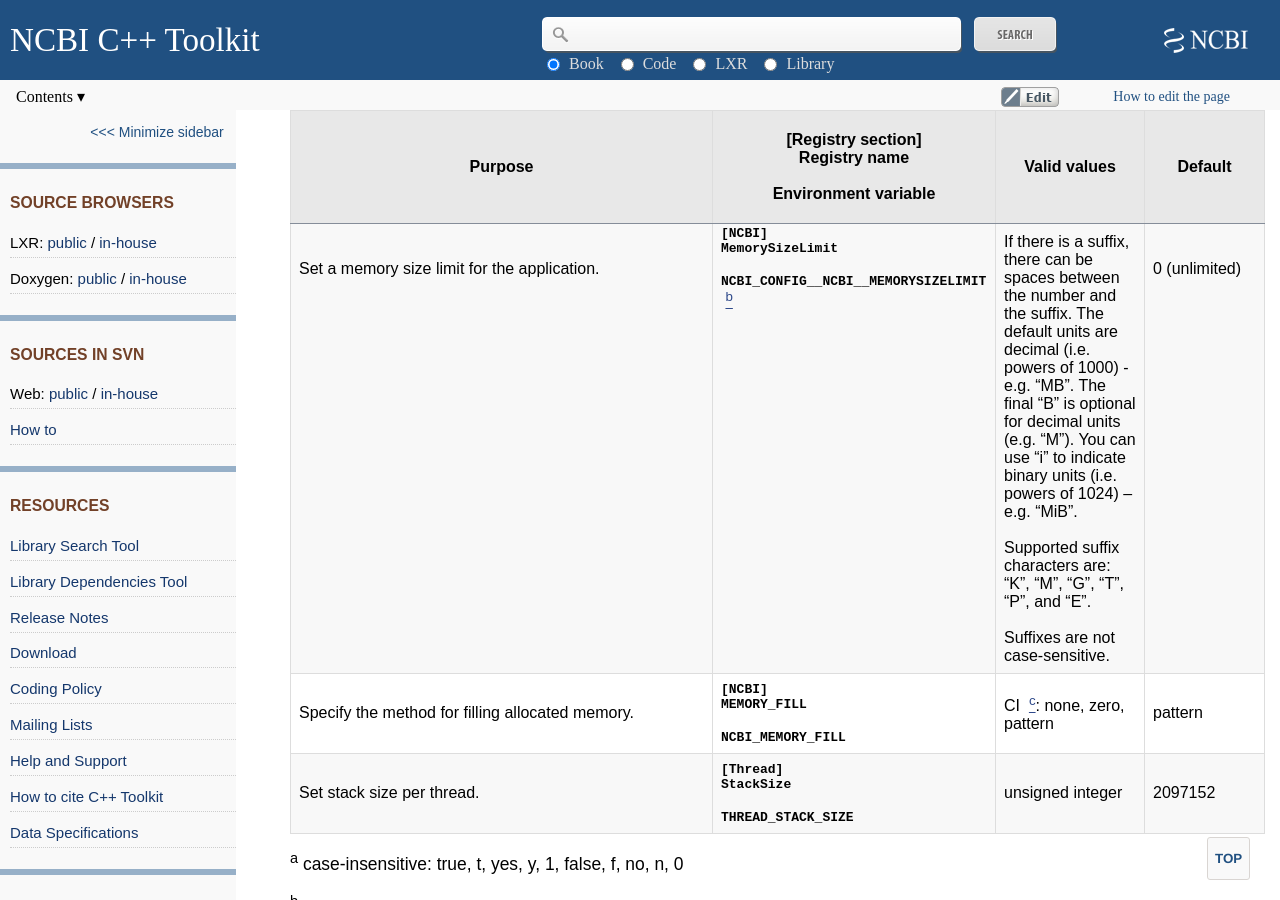
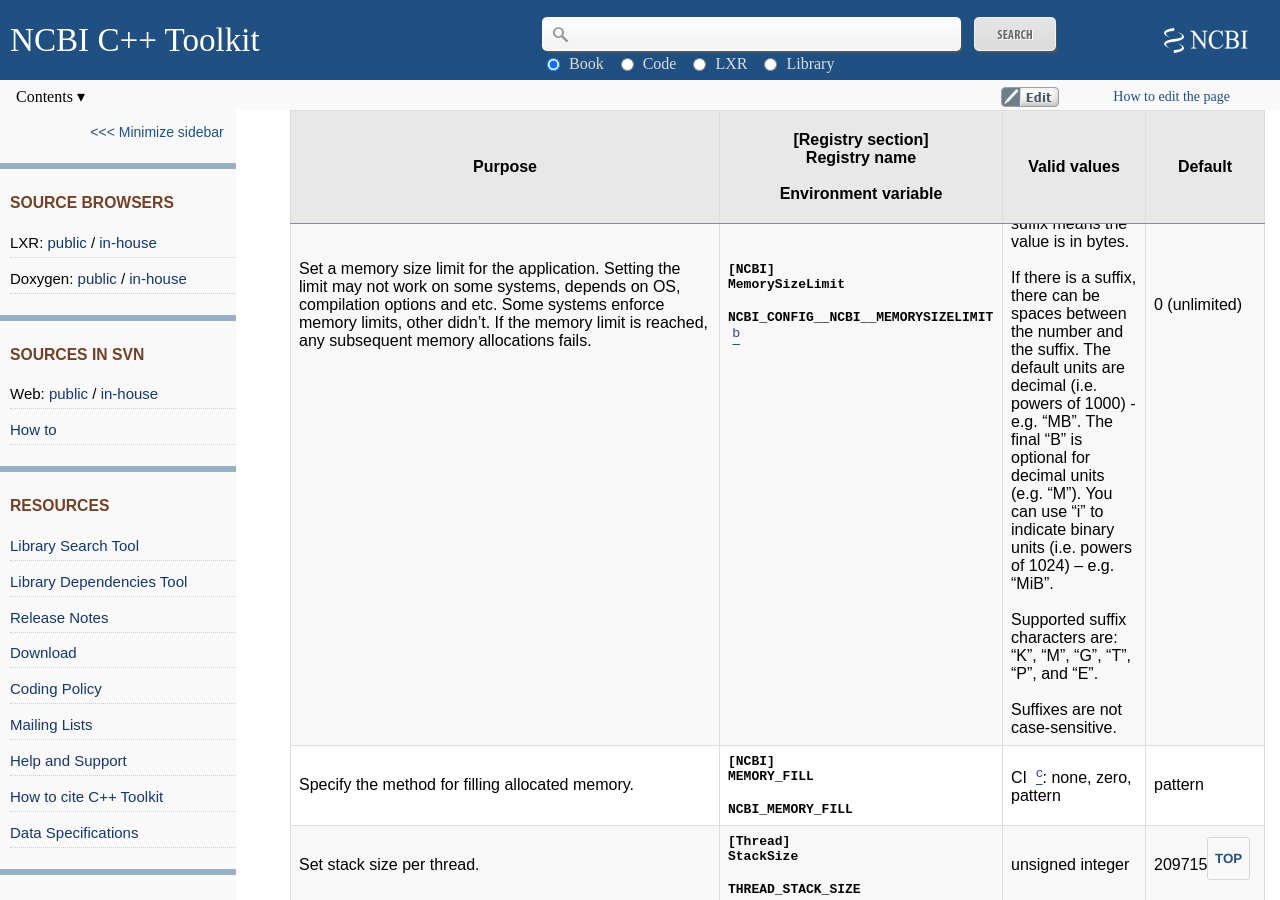
Before and after one commit to ncbi/cxx-toolkit, a Jekyll site: the page built from pages/ch_libconfig.md, in a window 1280 px wide and 900 px high, scrolled down 10942 px. Built offline with Jekyll 4.4.1, drawn with Linux system fonts in a browser that asks for light colours.

Commit message:
Added notes from corresponding header. NOJIRA

```diff
--- a/pages/ch_libconfig.md
+++ b/pages/ch_libconfig.md
@@ -297,7 +297,7 @@
 |------------|-----------------------------------------------------------------------------------|--------------------|---------|
 | Controls whether to enable `libbackward`'s support for printing stack traces on segmentation faults and the like; the default is based on the build-time flag `--with-backward-cpp-sig`.<br/><br/>**NB:** Code bypassing `CNcbiApplication` but interested in this feature should explicitly call `CStackTrace::s_HonorSignalHandlingConfiguration()`. | **`[Debug]`**<br/>**`Trace_Fatal_Signals`**<br/><br/>**`DEBUG_TRACE_FATAL_SIGNALS`** | Boolean  <sup>a</sup> | varies by build-time configuration, but false for standard builds |
 | Set a CPU time limit for the application in seconds. | **`[NCBI]`**<br/>**`CpuTimeLimit`**<br/><br/>**`NCBI_CONFIG__NCBI__CPUTIMELIMIT`**  [<sup>b</sup>](#ch_libconfig.TF.7) | non-negative integer                  | 0 (unlimited) |
-| Set a memory size limit for the application.   | **`[NCBI]`**<br/>**`MemorySizeLimit`**<br/><br/>**`NCBI_CONFIG__NCBI__MEMORYSIZELIMIT`**  [<sup>b</sup>](#ch_libconfig.TF.7) | A positive integer percent (e.g. "70%") or an optionally suffixed non-negative real number (e.g. "123456789", "100MiB", or "1.25 G").<br/><br/>A percent limit is relative to the total system memory.<br/><br/>No suffix means the given value is in MiB; a "B" suffix means the value is in bytes.<br/><br/>If there is a suffix, there can be spaces between the number and the suffix. The default units are decimal (i.e. powers of 1000) - e.g. "MB". The final "B" is optional for decimal units (e.g. "M"). You can use "i" to indicate binary units (i.e. powers of 1024) – e.g. "MiB".<br/><br/>Supported suffix characters are: "K", "M", "G", "T", "P", and "E".<br/><br/>Suffixes are not case-sensitive. | 0 (unlimited) |
+| Set a memory size limit for the application. Setting the limit may not work on some systems, depends on OS, compilation options and etc. Some systems enforce memory limits, other didn't. If the memory limit is reached, any subsequent memory allocations fails. | **`[NCBI]`**<br/>**`MemorySizeLimit`**<br/><br/>**`NCBI_CONFIG__NCBI__MEMORYSIZELIMIT`**  [<sup>b</sup>](#ch_libconfig.TF.7) | A positive integer percent (e.g. "70%") or an optionally suffixed non-negative real number (e.g. "123456789", "100MiB", or "1.25 G").<br/><br/>A percent limit is relative to the total system memory.<br/><br/>No suffix means the given value is in MiB; a "B" suffix means the value is in bytes.<br/><br/>If there is a suffix, there can be spaces between the number and the suffix. The default units are decimal (i.e. powers of 1000) - e.g. "MB". The final "B" is optional for decimal units (e.g. "M"). You can use "i" to indicate binary units (i.e. powers of 1024) – e.g. "MiB".<br/><br/>Supported suffix characters are: "K", "M", "G", "T", "P", and "E".<br/><br/>Suffixes are not case-sensitive. | 0 (unlimited) |
 | Specify the method for filling allocated memory.     | **`[NCBI]`**<br/>**`MEMORY_FILL`**<br/><br/>**`NCBI_MEMORY_FILL`**                | CI  [<sup>c</sup>](#ch_libconfig.TF.8): none, zero, pattern                  | pattern |
 | Set stack size per thread. | **`[Thread]`**<br/>**`StackSize`**<br/><br/>**`THREAD_STACK_SIZE`** | unsigned integer | 2097152 |
 
```
